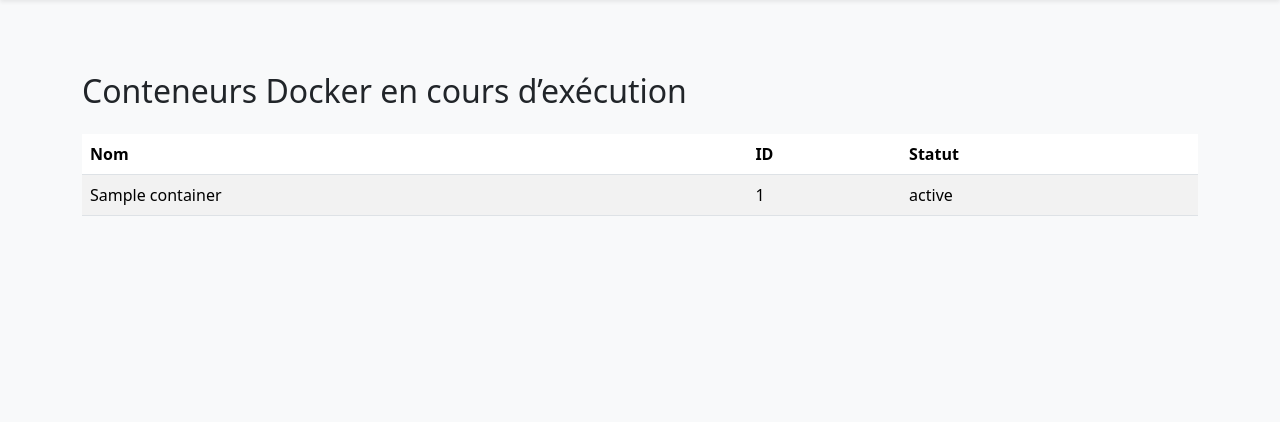
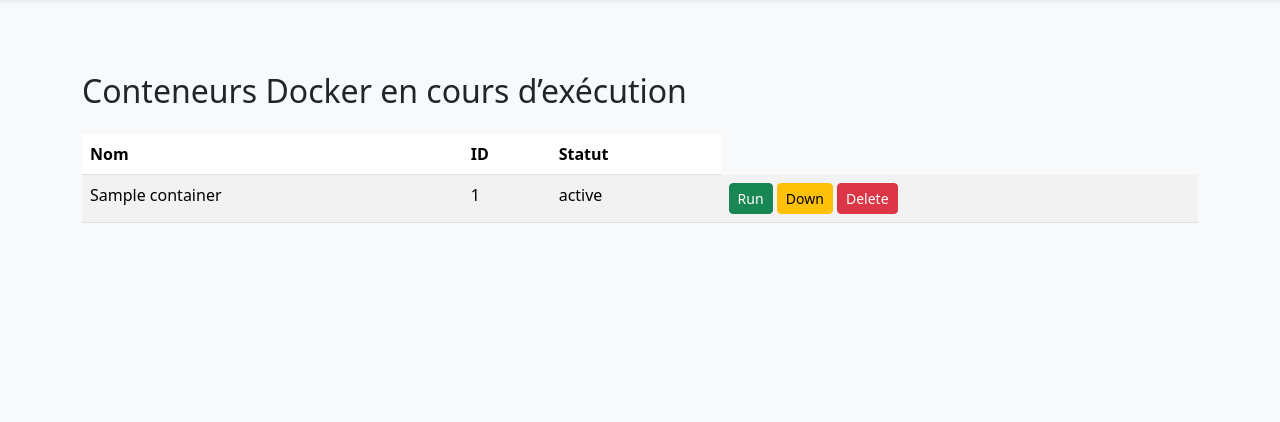
Before and after one commit to Elgrnd/docker-project, a Symfony app: template templates/docker/listContainers.html.twig in a window 1280 px wide. Shown: the part 78-500 px from the top of the page. Run offline with Twig, Linux system fonts and the light colour scheme; the template is opened without the code that fills it: most values are stand-ins (such as "Sample title", 1, 10 or a date in 2020); some libraries are stand-ins or nearby versions.

Commit message:
feature : ajout start, down ou supprimer dans la page twig

```diff
--- a/templates/docker/listContainers.html.twig
+++ b/templates/docker/listContainers.html.twig
@@ -20,6 +20,12 @@
                 <td>{{ c.name }}</td>
                 <td>{{ c.id }}</td>
                 <td>{{ c.status }}</td>
+                <td>
+                    <a href="{{ path('container_start', {'id': c.id}) }}" class="btn btn-success btn-sm">Run</a>
+                    <a href="{{ path('container_stop', {'id': c.id}) }}" class="btn btn-warning btn-sm">Down</a>
+                    <a href="{{ path('container_remove', {'id': c.id}) }}" class="btn btn-danger btn-sm" onclick="return confirm('Supprimer ce conteneur ?')">Delete</a>
+                </td>
+
             </tr>
         {% else %}
             <tr>
```
